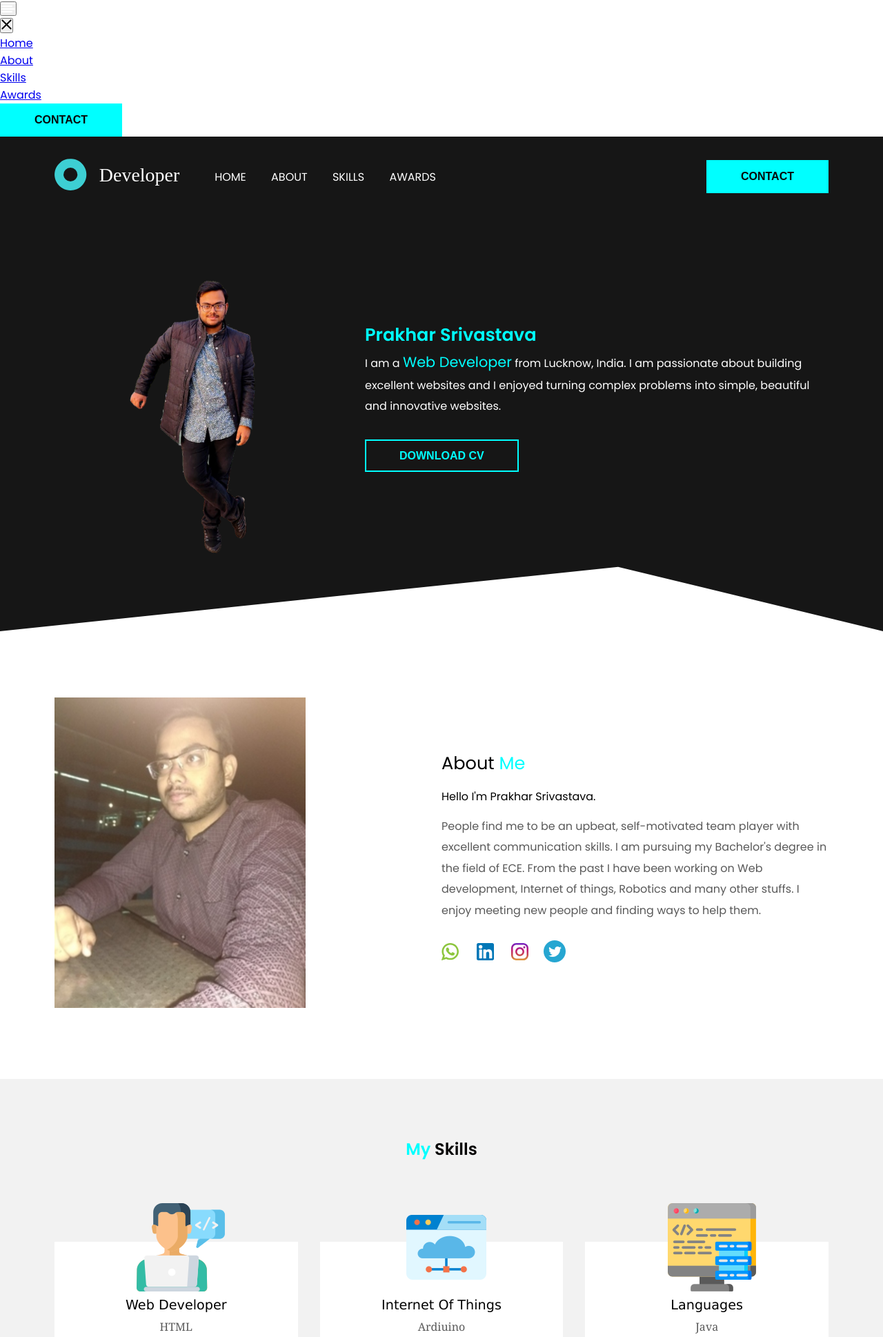
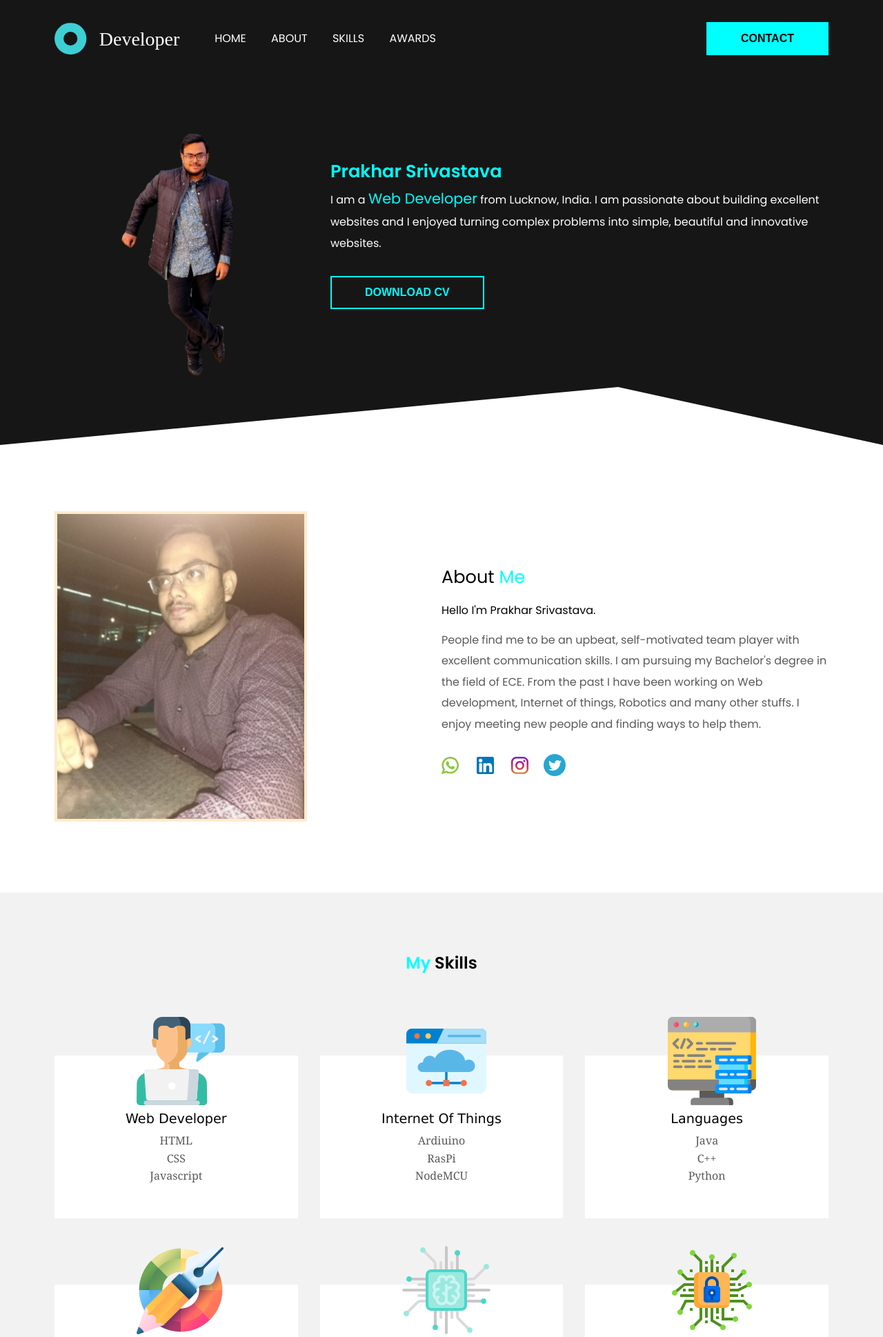
Before and after one commit to prakharsrivas55/Portfolio, a PHP site: page / in a window 1280 px wide. Shown: the top 1938 px of the page at 69% size. Run offline with PHP 8.4, Linux system fonts and the light colour scheme; some libraries are stand-ins or nearby versions.

Commit message:
Update style.css

```diff
--- a/css/style.css
+++ b/css/style.css
@@ -11,7 +11,7 @@ body{
     font-family: 'Poppins', sans-serif;
 }
 html{
-    scroll-behavior: smooth;
+    scroll-behavior: smooth ;
 }
 *{
     padding:  0;
@@ -24,6 +24,8 @@ header{
     clip-path: polygon(0 0,100% 0, 100% 100%,70% 87%,0 100% );
 
 }
+
+/* PC */
 .container{
     max-width: 1152px;
     padding:0 15px;
@@ -31,6 +33,30 @@ header{
 
 }
 
+/* Phone */
+@media (min-width: 768px) {
+    .container{
+        max-width: 720px;;
+    }
+}
+/* tablet */
+@media (min-width: 576px) {
+    .container{
+        max-width: 540px;;
+    }
+}
+/* Small */
+@media (min-width: 992px) {
+    .container{
+        max-width: 960px;;
+    }
+}
+/* small laptop */
+@media (min-width: 1200px) {
+    .container{
+        max-width: 1152px;;
+    }
+}
 header nav .left a{
     color: var(--pure);
     text-decoration:none;
@@ -46,6 +72,14 @@ header nav{
 }
 header nav .branding{
     margin-right:  3rem;
+}
+
+.branding img{
+    display: block;
+}
+
+.hero .left img{
+    width: 400px;
 }
 .hero .right{
     color: var(--pure);
@@ -76,6 +110,7 @@ section{
 
 section.about .about-me-img{
     height: 450px;
+    border:4px solid blanchedalmond;
 }
 section.about h1{
     margin-bottom: 1rem;
@@ -271,3 +306,190 @@ section.contact .card-wrapper .card h6{
 section.contact h1{
     font-size: 2rem;
 }
+footer{
+    display: block;
+    text-align:center;
+    background-color: DarkSalmon;
+    font-family: -apple-system, BlinkMacSystemFont, 'Segoe UI', Roboto, Oxygen, Ubuntu, Cantarell, 'Open Sans', 'Helvetica Neue', sans-serif;
+    padding: 5px;
+}
+
+
+
+.site-main-wrapper{
+    position: relative;
+}
+
+.hamberger{
+    position: absolute;
+    top: 40px;
+    right: 40px;
+    z-index: 11;
+    background: none;
+    border: none;
+    outline: none;
+    cursor: pointer;
+    display: none;
+
+}
+
+.hamberger img{
+    width: 30px;
+}
+
+.mobile-nav{
+    position: fixed;
+    top: 0;
+    left: 0;
+    z-index: 1001;
+    background: var(--light);
+    width: 100%;
+    height: 100%;
+    padding: 2rem;
+    padding-top: 5rem;
+    line-height: 5rem;
+    transform: translateX(-100%);
+    transition: all 0.5s ease-in-out;
+
+}
+
+.open{
+    transform: translateX(0);
+}
+
+
+.times{
+    position: fixed;
+    top: 30px;
+    right: 30px;
+    border: none;
+    background: none;
+    outline: none;
+    cursor: pointer;
+
+}
+.times img{
+    width: 30px;
+    margin-left: -9rem;
+}
+.mobile-nav ul{
+    list-style-type:none;
+}
+
+.mobile-nav ul li a{
+    color: var(--secondary);
+    text-decoration: none;
+    font-size: 2rem;
+}
+
+@media (max-width:1024px){
+    header #main-nav{
+        display: none;
+    }
+    branding{
+        display: block;
+    }
+    .hamberger{
+        display: block;
+    }
+    .hero .left img {
+        width: 279px;
+        margin-bottom: 0rem;
+        margin-left: -5rem;
+        margin-top: -3rem;
+    }
+    .hero{
+        padding-top: 6rem;
+    }
+    .hero .right p{
+        margin-bottom: 1rem;
+    }
+    header {
+        clip-path: polygon(0 0,100% 0, 100% 100%,30% 91%,0 100% );
+    }
+    section.about .about-me-img {
+        height: 261px;
+    }
+    section.services .card-wrapper {
+        display: grid;
+        grid-template-columns: repeat(2, 1fr);
+        grid-column-gap: 2rem;
+        grid-row-gap: 6rem;
+    }
+    section.contact .card-wrapper {
+        display: grid;
+        grid-template-columns: repeat(2, 1fr);
+        grid-gap: 3rem;
+    }
+}
+@media (max-width:576px) {
+    .hero{
+        flex-direction: column;
+    }
+
+    header{
+        clip-path: polygon(0 0,100% 0, 100% 100%,68% 88%,0 100% );
+    }
+    .hero .right{
+        position: absolute;
+        top: 206px;
+        padding:0 1rem;
+        margin-top: -5em;
+        background:linear-gradient(rgba(0,0,0,0),rgba(0,0,0,0.2));
+
+    }
+
+
+    .hero .left img {
+        width: 267px;
+        height: 368px;
+    }
+    .hero .left{
+        margin-top: 2rem;
+        margin-right: -22rem;
+
+    }
+    .about-inner-wrap{
+        flex-direction: column;
+    }
+    .about .right{
+        text-align: center;
+        margin-top: 1.5rem;
+    }
+    .about .right .social{
+        justify-content: center;
+    }
+    section {
+        padding: 3rem 0;
+    }
+    section.services .card-wrapper {
+        grid-template-columns: repeat(1, 1fr);
+    }
+    section.Freelancer h1 {
+         line-height: 2.5rem;
+    }
+    section.Freelancer {
+        clip-path: polygon(0 0,100% 0, 100% 100%,67% 89%,0 100% );
+        padding-bottom: 8rem;
+    }
+    section.Awards .slider .slide img{
+        width: 365px;
+        border-radius: 0%;
+        border: 8px solid #555;
+    }
+    .section-heading-award{
+        margin-bottom: 6rem;
+    }
+    section.contact .card-wrapper{
+        grid-template-columns:repeat(1, 1fr);
+    }
+    section.contact .card-wrapper .card h1{
+        font-weight: 500;
+        margin-bottom: 1.5rem;
+        font-size: 2rem;
+    }
+    section.Awards .slider .slide h2{
+        margin: 2rem;;
+    }
+
+}
```
